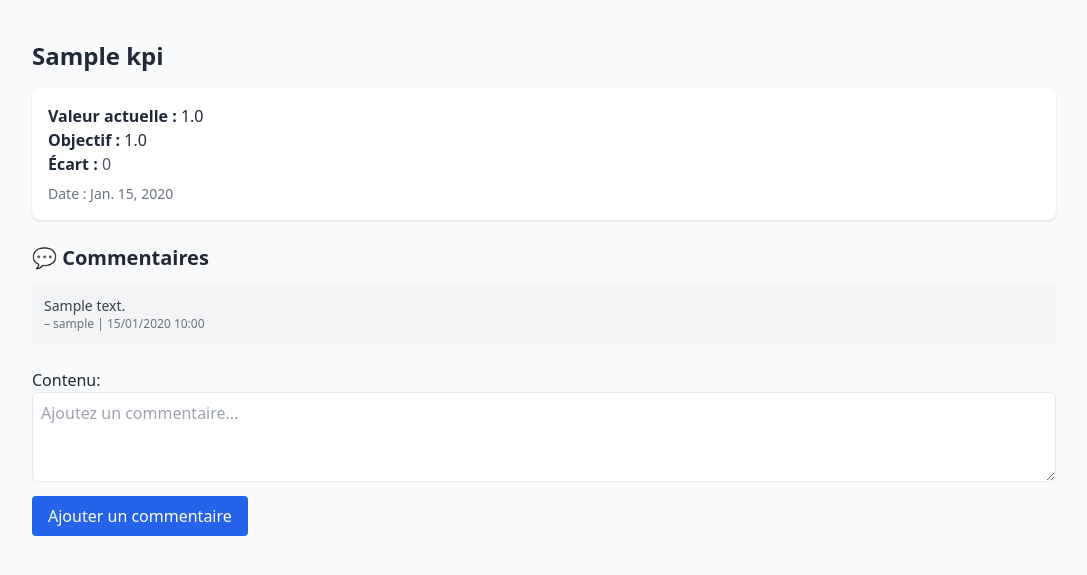
After one commit to EliandyDumortier/pilotage_eclair, a Django app: template pilot/templates/pilot/kpi_detail.html in a window 1280 px wide. The commit adds this page. Shown: the top 575 px of the page, without its empty margins (96-1183 px from the left). Run offline with Django 5.2, Linux system fonts and the light colour scheme; the template is opened without the code that fills it: values that come from a table or form of the project are taken from there, others are empty; a user stored in the database is signed in; tables that the repository leaves empty hold one stand-in row (values such as "Sample post"); parts of the project's set-up code (start-up, migrations or seed data) failed here and were passed over; some libraries are stand-ins or nearby versions.

Commit message:
Page de détail KPI avec commentaires et formulaire

```diff
--- a/pilot/templates/pilot/dashboard.html
+++ b/pilot/templates/pilot/dashboard.html
@@ -9,7 +9,11 @@
         <div class="grid grid-cols-1 md:grid-cols-2 gap-6">
             {% for kpi in kpis %}
                 <div class="bg-white shadow rounded-xl p-5">
-                    <h2 class="text-xl font-semibold mb-2">{{ kpi.nom }}</h2>
+                    <h2 class="text-xl font-semibold mb-2">
+                        <a href="{% url 'kpi-detail' kpi.pk %}" class="text-blue-600 hover:underline">
+                            {{ kpi.nom }}
+                        </a>
+                    </h2>
                     <p><strong>Valeur actuelle :</strong> {{ kpi.valeur_actuelle }}</p>
                     <p><strong>Objectif :</strong> {{ kpi.objectif }}</p>
                     <p><strong>Écart :</strong>
--- /dev/null
+++ b/pilot/templates/pilot/kpi_detail.html
@@ -0,0 +1,43 @@
+{% extends "pilot/base.html" %}
+
+{% block title %}{{ kpi.nom }} – Détail KPI{% endblock %}
+
+{% block content %}
+    <h1 class="text-2xl font-bold mb-4">{{ kpi.nom }}</h1>
+    <div class="bg-white p-4 rounded-lg shadow mb-6">
+        <p><strong>Valeur actuelle :</strong> {{ kpi.valeur_actuelle }}</p>
+        <p><strong>Objectif :</strong> {{ kpi.objectif }}</p>
+        <p><strong>Écart :</strong>
+            {% if kpi.ecart > 0 %}
+                <span class="text-green-600 font-bold">+{{ kpi.ecart }}</span>
+            {% elif kpi.ecart < 0 %}
+                <span class="text-red-600 font-bold">{{ kpi.ecart }}</span>
+            {% else %}
+                <span class="text-gray-600">0</span>
+            {% endif %}
+        </p>
+        <p class="text-sm text-gray-500 mt-2">Date : {{ kpi.date }}</p>
+    </div>
+
+    <h2 class="text-xl font-semibold mb-3">💬 Commentaires</h2>
+    {% for commentaire in kpi.commentaires.all %}
+        <div class="bg-gray-100 p-3 rounded mb-2">
+            <p class="text-sm text-gray-700">{{ commentaire.contenu }}</p>
+            <p class="text-xs text-gray-500">– {{ commentaire.utilisateur.username }} | {{ commentaire.date_creation|date:"d/m/Y H:i" }}</p>
+        </div>
+    {% empty %}
+        <p class="text-gray-500">Aucun commentaire pour l’instant.</p>
+    {% endfor %}
+
+    {% if user.is_authenticated %}
+        <form method="post" class="mt-6">
+            {% csrf_token %}
+            {{ form.as_p }}
+            <button type="submit" class="mt-2 bg-blue-600 text-white px-4 py-2 rounded hover:bg-blue-700">
+                Ajouter un commentaire
+            </button>
+        </form>
+    {% else %}
+        <p class="mt-4 text-gray-600">Connectez-vous pour ajouter un commentaire.</p>
+    {% endif %}
+{% endblock %}
--- a/pilot/urls.py
+++ b/pilot/urls.py
@@ -3,4 +3,6 @@ from .views import DashboardView
 
 urlpatterns = [
     path('', DashboardView.as_view(), name='dashboard'),
+    path('kpi/<int:pk>/', KPIDetailView.as_view(), name='kpi-detail'),
+
 ]
--- a/pilot/views.py
+++ b/pilot/views.py
@@ -1,8 +1,11 @@
 from django.shortcuts import render
 
 # Create your views here.
-from django.views.generic import TemplateView
-from .models import KPI
+from django.views.generic import TemplateView,DetailView
+from django.views.generic.edit import FormMixin
+from django.urls import reverse
+from .models import KPI, Commentaire
+from django import forms
 
 class DashboardView(TemplateView):
     template_name = 'pilot/dashboard.html'
@@ -11,3 +14,36 @@ class DashboardView(TemplateView):
         context = super().get_context_data(**kwargs)
         context['kpis'] = KPI.objects.all().order_by('-date')
         return context
+
+# Formulaire pour les commentaires
+class CommentaireForm(forms.ModelForm):
+    class Meta:
+        model = Commentaire
+        fields = ['contenu']
+        widgets = {
+            'contenu': forms.Textarea(attrs={
+                'placeholder': "Ajoutez un commentaire...",
+                'class': 'w-full p-2 border rounded-md',
+                'rows': 3,
+            })
+        }
+
+class KPIDetailView(FormMixin, DetailView):
+    model = KPI
+    template_name = 'pilot/kpi_detail.html'
+    context_object_name = 'kpi'
+    form_class = CommentaireForm
+
+    def get_success_url(self):
+        return reverse('kpi-detail', kwargs={'pk': self.object.pk})
+
+    def post(self, request, *args, **kwargs):
+        self.object = self.get_object()
+        form = self.get_form()
+        if form.is_valid():
+            commentaire = form.save(commit=False)
+            commentaire.kpi = self.object
+            commentaire.utilisateur = request.user
+            commentaire.save()
+            return self.form_valid(form)
+        return self.form_invalid(form)
```
